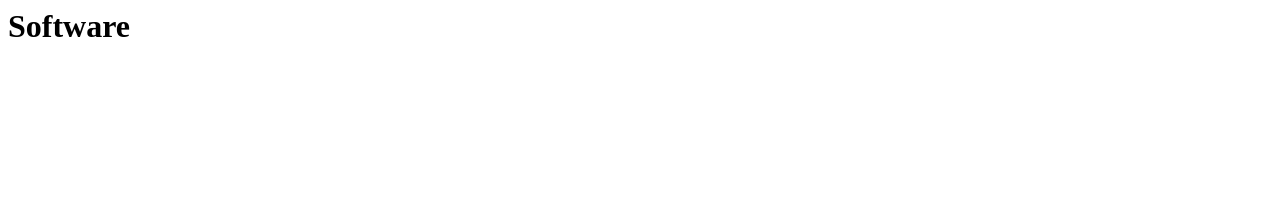
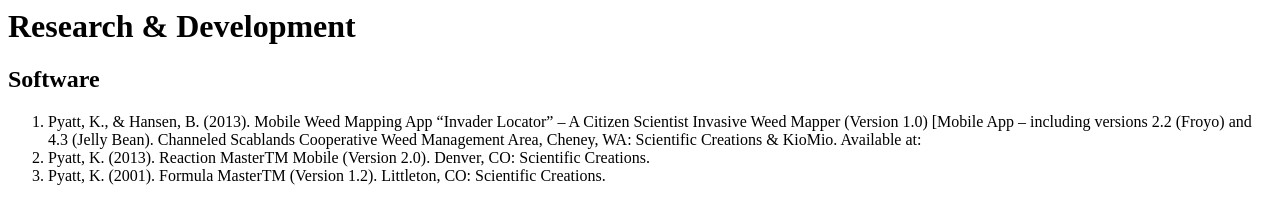
Before and after one commit to KevinPyatt/kevinpyatt.github.io, a plain HTML site: page research/index.html in a window 1280 px wide. Drawn offline with Linux system fonts and the light colour scheme.

Commit message:
Update index.html

```diff
--- a/research/index.html
+++ b/research/index.html
@@ -4,6 +4,15 @@
       <TITLE>Research And Development</TITLE>
    </HEAD>
    <BODY>
-      <h1>Software</h1>
+      <h1>Research & Development</h1>
+      <h2>Software</h2>
+      <ol>
+         <li>Pyatt, K., & Hansen, B. (2013). Mobile Weed Mapping App “Invader Locator” –
+         A Citizen Scientist Invasive Weed Mapper (Version 1.0) [Mobile App – including versions 2.2 (Froyo) and 4.3 (Jelly Bean).
+         Channeled Scablands Cooperative Weed Management Area, Cheney, WA: Scientific Creations & KioMio.
+         Available at: <a href"http://www.lincolncd.com/?page_id=93"></a></li>
+         <li>Pyatt, K. (2013). Reaction MasterTM Mobile (Version 2.0). Denver, CO: Scientific Creations.</li>
+         <li>Pyatt, K. (2001). Formula MasterTM (Version 1.2). Littleton, CO: Scientific Creations.</li>
+      </ol>
    </BODY>
 </HTML>
```
